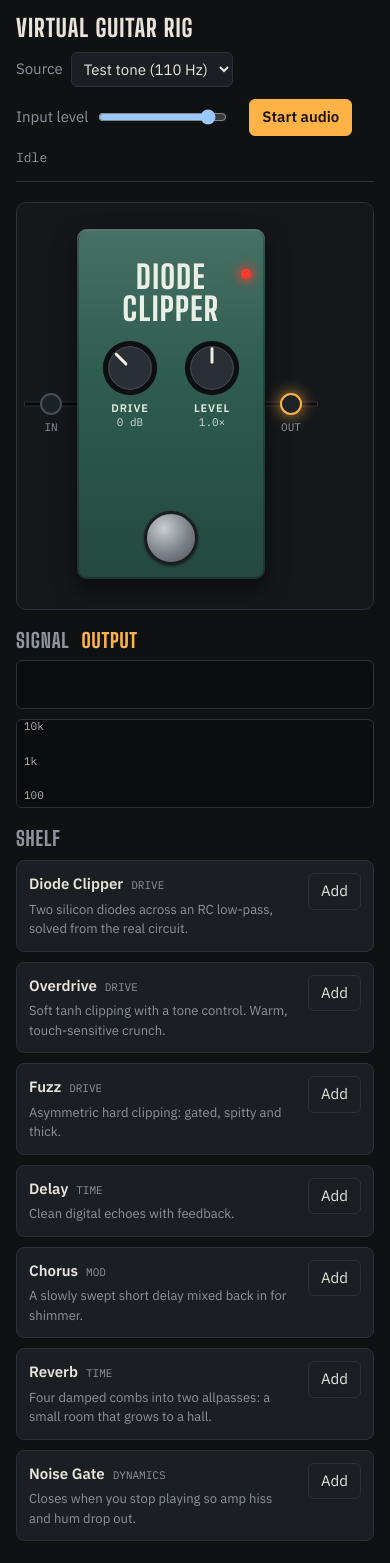
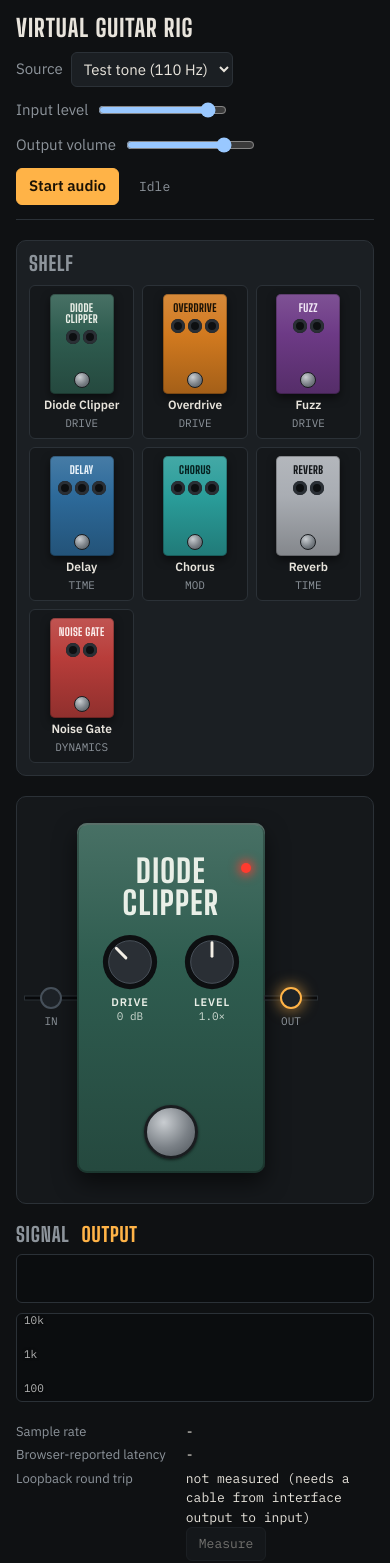
Before and after one commit to leejianrong/v-guitar-rig, a React (Vite) app in the folder apps/web/: page / in a window 390 px wide. Shown: the top 1563 px of the page. Built offline with nearby package versions, Linux system fonts and the light colour scheme.

Commit message:
UI: stop audio, output volume, left shelf with thumbnails, reliable knobs (drag, click then wheel)
Knobs were fiddly because the pedal itself was draggable, so a knob drag started a native
drag of the pedal. Only the legend drags now. A clicked knob holds focus and the wheel turns it.

```diff
--- a/apps/web/src/App.tsx
+++ b/apps/web/src/App.tsx
@@ -12,6 +12,7 @@ export function App() {
   const [rig, setRig] = useState<Rig | null>(null);
   const [source, setSource] = useState<Source>("tone");
   const [level, setLevel] = useState(0.9);
+  const [volume, setVolume] = useState(0.8);
   const [tap, setTap] = useState(1 << 20); // clamped below; starts at the output
   const [faults, setFaults] = useState<Fault[]>([]);
   const [status, setStatus] = useState("Idle");
@@ -23,6 +24,7 @@ export function App() {
   useEffect(() => rig?.setSlots(slots), [rig, slots]);
   useEffect(() => rig?.selectTap(tapAt), [rig, tapAt]);
   useEffect(() => rig?.setLevel(level), [rig, level]);
+  useEffect(() => rig?.setVolume(volume), [rig, volume]);
   useEffect(() => {
     if (!rig) return;
     const offs = [
@@ -46,7 +48,7 @@ export function App() {
   async function start() {
     setStatus("Starting audio...");
     try {
-      const r = await Rig.start(source, slots, level);
+      const r = await Rig.start(source, slots, level, volume);
       setRig(r);
       setStatus("Running");
       const h = await benchmarkHeadroom();
@@ -55,6 +57,14 @@ export function App() {
     } catch (e) {
       setStatus(`Could not start: ${e instanceof Error ? e.message : String(e)}`);
     }
+  }
+
+  async function stop() {
+    window.__rig = undefined;
+    setRig(null);
+    setFaults([]);
+    setStatus("Stopped");
+    await rig?.stop();
   }
 
   return (
@@ -83,9 +93,26 @@ export function App() {
             onChange={(e) => setLevel(Number(e.target.value))}
           />
         </label>
-        <button type="button" className="primary" disabled={!!rig} onClick={start}>
-          {rig ? "Audio running" : "Start audio"}
+        <label>
+          Output volume
+          <input
+            type="range"
+            min="0"
+            max="1"
+            step="0.01"
+            value={volume}
+            onChange={(e) => setVolume(Number(e.target.value))}
+          />
+        </label>
+        {rig ? (
+          <button type="button" onClick={stop}>
+            Stop audio
           </button>
+        ) : (
+          <button type="button" className="primary" onClick={start}>
+            Start audio
+          </button>
+        )}
         <output className="status">{status}</output>
       </header>
 
@@ -98,14 +125,17 @@ export function App() {
         </output>
       )}
 
-      <Board slots={slots} faults={faults} tap={tapAt} onTap={setTap} edit={edit} />
-      <Scope rig={rig} label={tapLabel(slots, tapAt)} />
-
+      <div className="stage">
         <Library
           onAdd={(id) =>
             edit((s) => [...s, { id: crypto.randomUUID(), module: id, bypass: false, params: {} }])
           }
         />
+        <div className="work">
+          <Board slots={slots} faults={faults} tap={tapAt} onTap={setTap} edit={edit} />
+          <Scope rig={rig} label={tapLabel(slots, tapAt)} />
+        </div>
+      </div>
       <footer className="engine">
         <dl>
           <dt>Sample rate</dt>
--- a/apps/web/src/audio.ts
+++ b/apps/web/src/audio.ts
@@ -32,10 +32,11 @@ export interface ProbeResult {
   ms: number | null;
 }
 
-/** The live audio graph: source -> level -> worklet (the board) -> limiter -> speakers. */
+/** The live audio graph: source -> level -> worklet (the board) -> limiter -> volume -> speakers. */
 export class Rig {
   readonly sampleRate: number;
   readonly latencyMs: number;
+  private readonly ctx: AudioContext;
   private tapListeners = new Set<(frame: Float32Array) => void>();
   private faultListeners = new Set<(f: Fault[]) => void>();
   private probeListeners = new Set<(r: ProbeResult) => void>();
@@ -44,7 +45,10 @@ export class Rig {
     ctx: AudioContext,
     private readonly node: AudioWorkletNode,
     private readonly level: GainNode,
+    private readonly volume: GainNode,
+    private readonly stream: MediaStream | null,
   ) {
+    this.ctx = ctx;
     this.sampleRate = ctx.sampleRate;
     this.latencyMs = (ctx.baseLatency + (ctx.outputLatency || 0)) * 1000;
     node.port.onmessage = (e) => {
@@ -61,7 +65,7 @@ export class Rig {
     };
   }
 
-  static async start(source: Source, slots: Slot[], level: number): Promise<Rig> {
+  static async start(source: Source, slots: Slot[], level: number, volume: number): Promise<Rig> {
     const ctx = new AudioContext({ sampleRate: 48000, latencyHint: "interactive" });
     await ctx.audioWorklet.addModule(workletUrl);
     const node = new AudioWorkletNode(ctx, "rig-processor", {
@@ -77,9 +81,10 @@ export class Rig {
     const gain = ctx.createGain();
     gain.gain.value = level;
     let src: AudioNode;
+    let stream: MediaStream | null = null;
     if (source === "guitar") {
       // raw instrument signal: no echo cancellation, noise suppression or auto gain
-      const stream = await navigator.mediaDevices.getUserMedia({
+      stream = await navigator.mediaDevices.getUserMedia({
         audio: {
           echoCancellation: false,
           noiseSuppression: false,
@@ -102,9 +107,19 @@ export class Rig {
     limiter.knee.value = 0;
     limiter.ratio.value = 20;
     node.connect(limiter);
-    limiter.connect(ctx.destination);
+    // after the limiter, so the volume knob can only turn things down from the ceiling
+    const out = ctx.createGain();
+    out.gain.value = volume;
+    limiter.connect(out);
+    out.connect(ctx.destination);
     await ctx.resume();
-    return new Rig(ctx, node, gain);
+    return new Rig(ctx, node, gain, out, stream);
+  }
+
+  /** Silence everything and release the audio device and microphone. The Rig cannot be restarted. */
+  async stop() {
+    for (const t of this.stream?.getTracks() ?? []) t.stop();
+    await this.ctx.close();
   }
 
   setSlots(slots: Slot[]) {
@@ -115,6 +130,9 @@ export class Rig {
   }
   setLevel(v: number) {
     this.level.gain.value = v;
+  }
+  setVolume(v: number) {
+    this.volume.gain.value = v;
   }
   probe() {
     this.node.port.postMessage({ type: "probe" });
--- a/apps/web/src/styles.css
+++ b/apps/web/src/styles.css
@@ -202,6 +202,7 @@ select {
   filter: saturate(0.45) brightness(0.8);
 }
 .legend {
+  cursor: grab;
   font-size: 32px;
   font-weight: 800;
   text-align: center;
@@ -256,6 +257,12 @@ select {
   border-radius: 50%;
   touch-action: none;
   cursor: ns-resize;
+}
+.knob-dial:focus {
+  outline: none;
+  box-shadow:
+    0 0 0 3px var(--ink),
+    0 0 0 5px var(--signal);
 }
 .knob-dial svg {
   width: 100%;
@@ -324,33 +331,98 @@ select {
   transform: translateX(-50%) translateY(2px);
 }
 
+.stage {
+  display: grid;
+  grid-template-columns: 200px minmax(0, 1fr);
+  gap: 20px;
+  align-items: start;
+}
+.work {
+  display: grid;
+  gap: 20px;
+  min-width: 0;
+}
+.shelf {
+  position: sticky;
+  top: 16px;
+  max-height: calc(100vh - 32px);
+  overflow-y: auto;
+  padding: 12px;
+  background: var(--panel);
+  border: 1px solid var(--line);
+  border-radius: 10px;
+}
 .shelf ul {
   list-style: none;
   margin: 12px 0 0;
   padding: 0;
   display: grid;
-  grid-template-columns: repeat(auto-fill, minmax(260px, 1fr));
-  gap: 10px;
-}
-.shelf li {
-  display: flex;
-  justify-content: space-between;
-  gap: 12px;
-  padding: 12px;
-  background: var(--panel);
-  border: 1px solid var(--line);
-  border-radius: 8px;
+  grid-template-columns: 1fr 1fr;
+  gap: 8px;
 }
 .shelf li button {
-  align-self: start;
+  width: 100%;
+  display: grid;
+  justify-items: center;
+  gap: 2px;
+  padding: 8px 4px;
+  background: var(--plank);
 }
-.shelf p {
-  margin: 4px 0 0;
-  color: var(--muted);
-  font-size: 13px;
+.shelf-name {
+  font-size: 12px;
+  font-weight: 600;
+}
+.thumb {
+  --finish: #555;
+  --ink: #eee;
+  width: 64px;
+  height: 100px;
+  padding: 8px 4px 0;
+  border-radius: 5px;
+  background: linear-gradient(
+    180deg,
+    color-mix(in srgb, var(--finish) 88%, white),
+    var(--finish) 40%,
+    color-mix(in srgb, var(--finish) 78%, black)
+  );
+  box-shadow:
+    0 4px 8px rgba(0, 0, 0, 0.5),
+    inset 0 0 0 1px rgba(0, 0, 0, 0.25);
+  color: var(--ink);
+  display: flex;
+  flex-direction: column;
+  align-items: center;
+  gap: 6px;
+}
+.thumb-legend {
+  font: 800 11px / 1 var(--display);
+  text-transform: uppercase;
+  text-align: center;
+  letter-spacing: 0.03em;
+}
+.thumb-knobs {
+  display: flex;
+  flex-wrap: wrap;
+  justify-content: center;
+  gap: 3px;
+}
+.thumb-knobs i {
+  width: 14px;
+  height: 14px;
+  border-radius: 50%;
+  background: #0d0f11;
+  box-shadow: inset 0 0 0 3px #2a2f35;
+}
+.thumb-foot {
+  margin-top: auto;
+  margin-bottom: 6px;
+  width: 16px;
+  height: 16px;
+  border-radius: 50%;
+  background: radial-gradient(circle at 35% 30%, #c9cdd1, #7b8187 55%, #4c5258);
+  border: 1px solid #1a1d20;
 }
 .cat {
-  margin-left: 8px;
   font: 11px var(--mono);
   color: var(--muted);
   text-transform: uppercase;
@@ -416,4 +488,14 @@ select {
   .board {
     padding-inline: 8px;
   }
+  .stage {
+    grid-template-columns: 1fr;
+  }
+  .shelf {
+    position: static;
+    max-height: none;
+  }
+  .shelf ul {
+    grid-template-columns: repeat(auto-fill, minmax(96px, 1fr));
+  }
 }
--- a/apps/web/src/ui/Board.tsx
+++ b/apps/web/src/ui/Board.tsx
@@ -84,7 +84,6 @@ export function Board({ slots, faults, tap, onTap, edit }: Props) {
                 start: () => {
                   dragFrom.current = i;
                 },
-                over: () => {},
                 drop: () => {
                   const from = dragFrom.current;
                   dragFrom.current = null;
@@ -97,7 +96,7 @@ export function Board({ slots, faults, tap, onTap, edit }: Props) {
         );
       })}
       {slots.length === 0 && (
-        <p className="empty">No pedals on the board. Add one from the shelf below.</p>
+        <p className="empty">No pedals on the board. Add one from the shelf on the left.</p>
       )}
     </section>
   );
--- a/apps/web/src/ui/Library.tsx
+++ b/apps/web/src/ui/Library.tsx
@@ -1,27 +1,47 @@
 import { MODULES } from "@rig/dsp-host";
+import { finishFor } from "./finish";
+
+/** A miniature of the pedal as it looks on the board: same enamel, legend, knob count and footswitch. */
+function Thumb({ id, name, knobs }: { id: string; name: string; knobs: number }) {
+  const { finish, ink } = finishFor(id);
+  return (
+    <span
+      className="thumb"
+      aria-hidden="true"
+      style={{ "--finish": finish, "--ink": ink } as React.CSSProperties}
+    >
+      <span className="thumb-legend">{name}</span>
+      <span className="thumb-knobs">
+        {Array.from({ length: knobs }, (_, i) => (
+          // biome-ignore lint/suspicious/noArrayIndexKey: identical decorative dots
+          <i key={i} />
+        ))}
+      </span>
+      <span className="thumb-foot" />
+    </span>
+  );
+}
 
 export function Library({ onAdd }: { onAdd: (moduleId: string) => void }) {
   return (
-    <section className="shelf" aria-label="Pedal shelf">
+    <aside className="shelf" aria-label="Pedal shelf">
       <h2>Shelf</h2>
       <ul>
         {Object.values(MODULES).map((m) => (
           <li key={m.id}>
-            <div>
-              <strong>{m.name}</strong>
-              <span className="cat">{m.category}</span>
-              <p>{m.description}</p>
-            </div>
             <button
               type="button"
               onClick={() => onAdd(m.id)}
               aria-label={`Add ${m.name} to the board`}
+              title={m.description}
             >
-              Add
+              <Thumb id={m.id} name={m.name} knobs={m.params.length} />
+              <span className="shelf-name">{m.name}</span>
+              <span className="cat">{m.category}</span>
             </button>
           </li>
         ))}
       </ul>
-    </section>
+    </aside>
   );
 }
```
Also changed, not shown: apps/web/src/ui/Knob.tsx (+20 -1 lines), apps/web/src/ui/Pedal.tsx (+16 -8 lines), 2 other files (tests, documents, lock files or other folders). Lines whose indentation alone changed are shown as unchanged.
